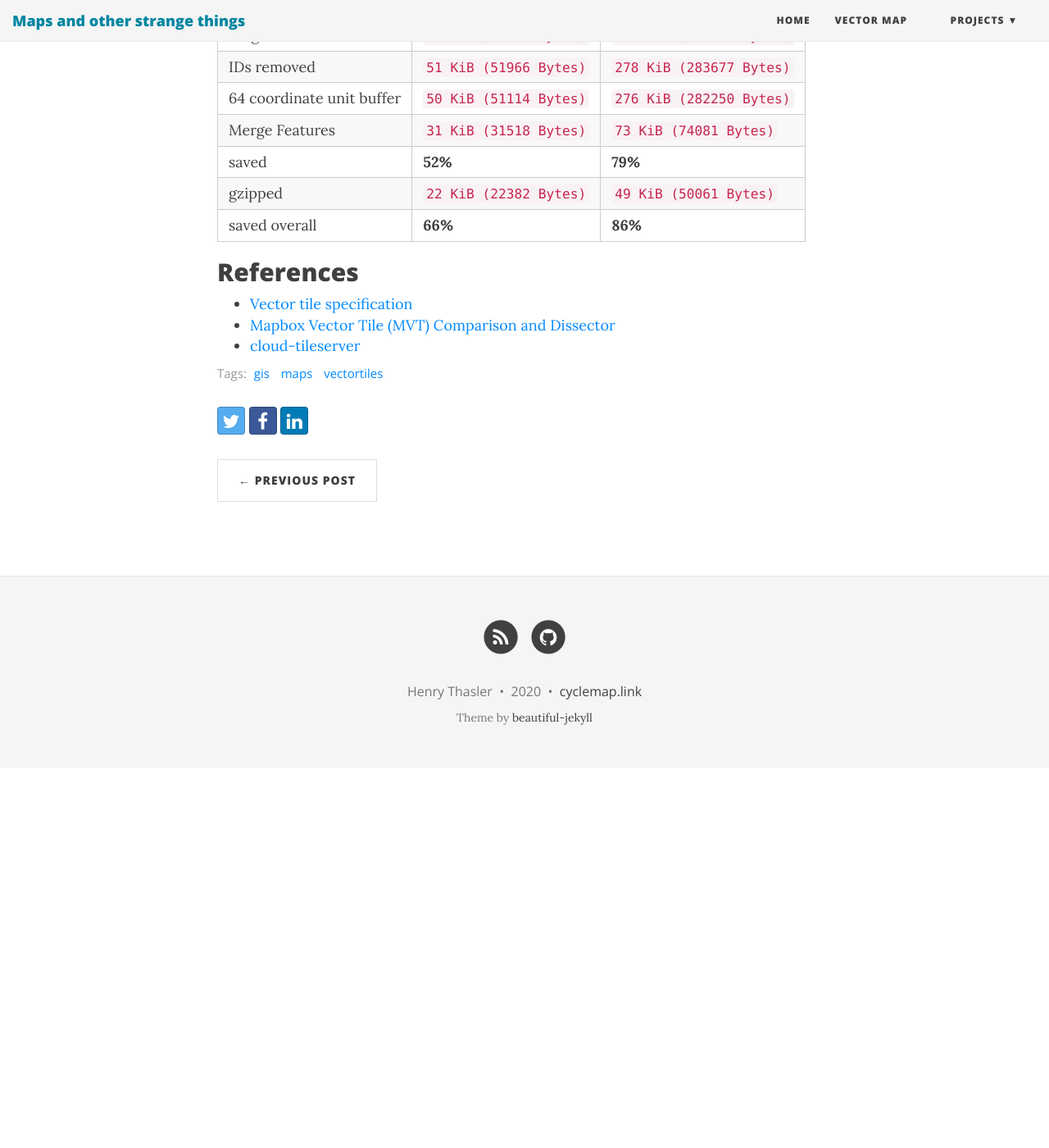
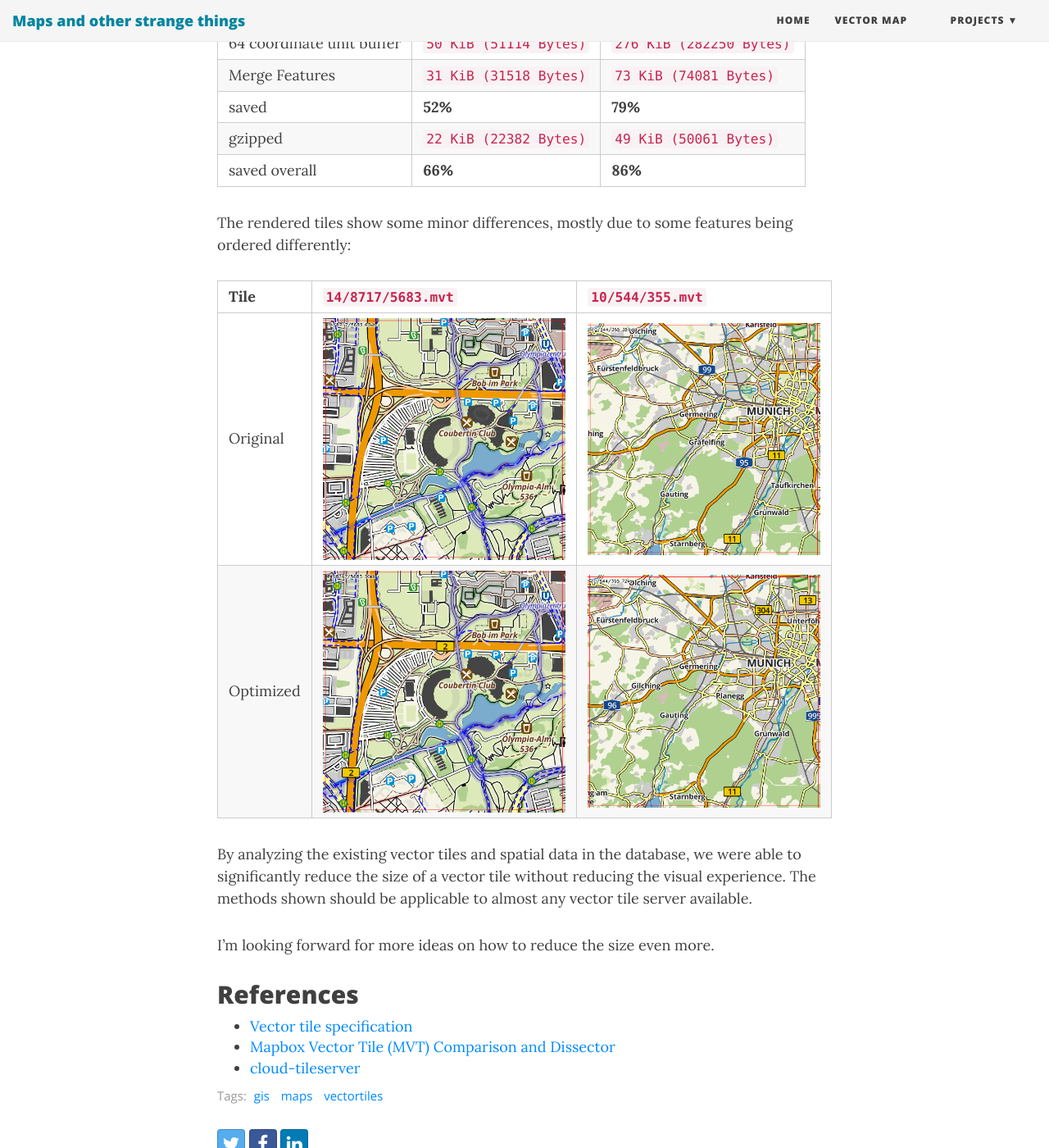
Before and after one commit to henrythasler/henrythasler.github.io, a Jekyll site: the page built from _posts/2020-02-02-optimizing-vectortiles.md, in a window 1280 px wide and 1400 px high, scrolled down 9270 px. Shown: the whole window at 82% size. Built offline with Jekyll 4.4.1, drawn with Linux system fonts in a browser that asks for light colours; nearby versions of some CDN libraries; before the commit the page ends 10206 px from its top, so only the background shows below that; some of the changed text lies outside the part shown.

Commit message:
summary and some tweaks

```diff
--- a/_posts/2020-02-02-optimizing-vectortiles.md
+++ b/_posts/2020-02-02-optimizing-vectortiles.md
@@ -11,14 +11,12 @@
 
 ## TL;DR
 
-By applying various different methods, we can reduce the size of a given vector tile significantly. The methods described below are:
+By applying different methods, we can reduce the size of a given vector tile to just **14% of the original size**. The methods described below are:
 
-- [Remove Identifier](#Identifier)
-- [Tile Buffer](#Tile%20Buffer)
-- [Merge Features](#Merge)
+- [Remove unused data](#Identifier)
+- [Reduce tile buffer](#Tile%20Buffer)
+- [Merge features](#Merge)
 - [Compression](#GZIP)
-
-The overall lossless size reduction is up to 86%.
 
 ## Status Quo
 
@@ -202,6 +200,17 @@
 gzipped | `22 KiB (22382 Bytes)` | `49 KiB (50061 Bytes)`
 saved overall | **66%** | **86%**
 
+The rendered tiles show some minor differences, mostly due to some features being ordered differently:
+
+Tile | `14/8717/5683.mvt` | `10/544/355.mvt`
+---|---|---
+Original | ![](/img/blog/Selection_172.png) | ![](/img/blog/Selection_174.png)
+Optimized | ![](/img/blog/Selection_195.png) | ![](/img/blog/Selection_196.png)
+
+By analyzing the existing vector tiles and spatial data in the database, we were able to significantly reduce the size of a vector tile without reducing the visual experience. The methods shown should be applicable to almost any vector tile server available.
+
+I'm looking forward for more ideas on how to reduce the size even more.
+
 ## References
 
 - [Vector tile specification](https://docs.mapbox.com/vector-tiles/specification/)
```
Also changed, not shown: img/blog/Selection_195.png (added), img/blog/Selection_196.png (added).
